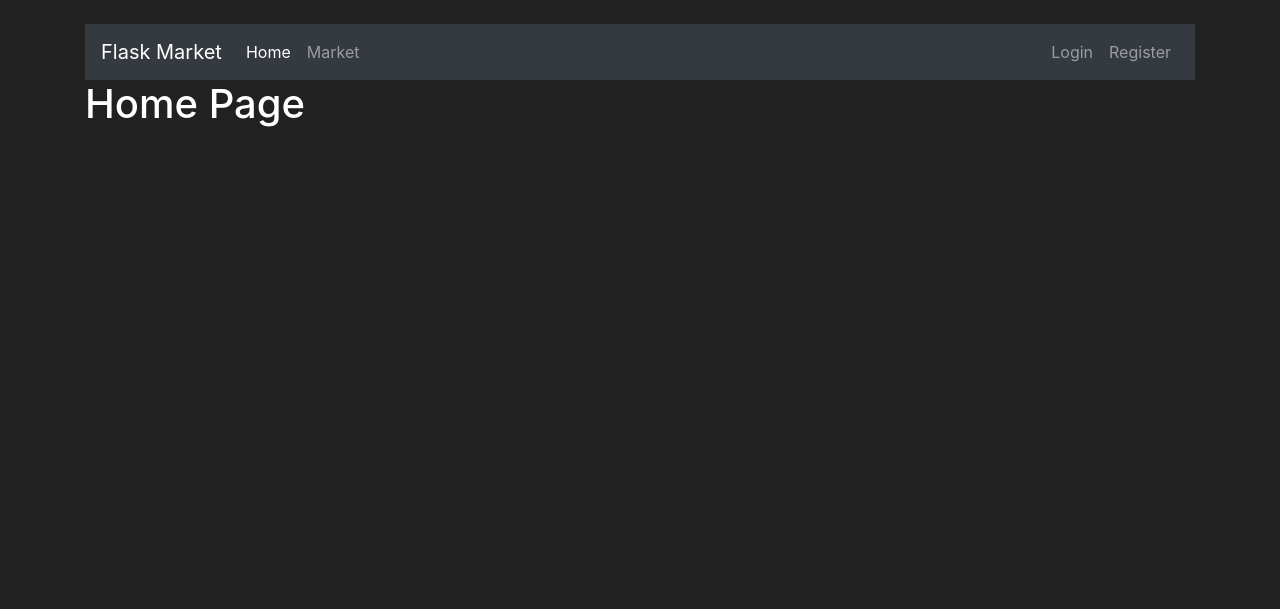
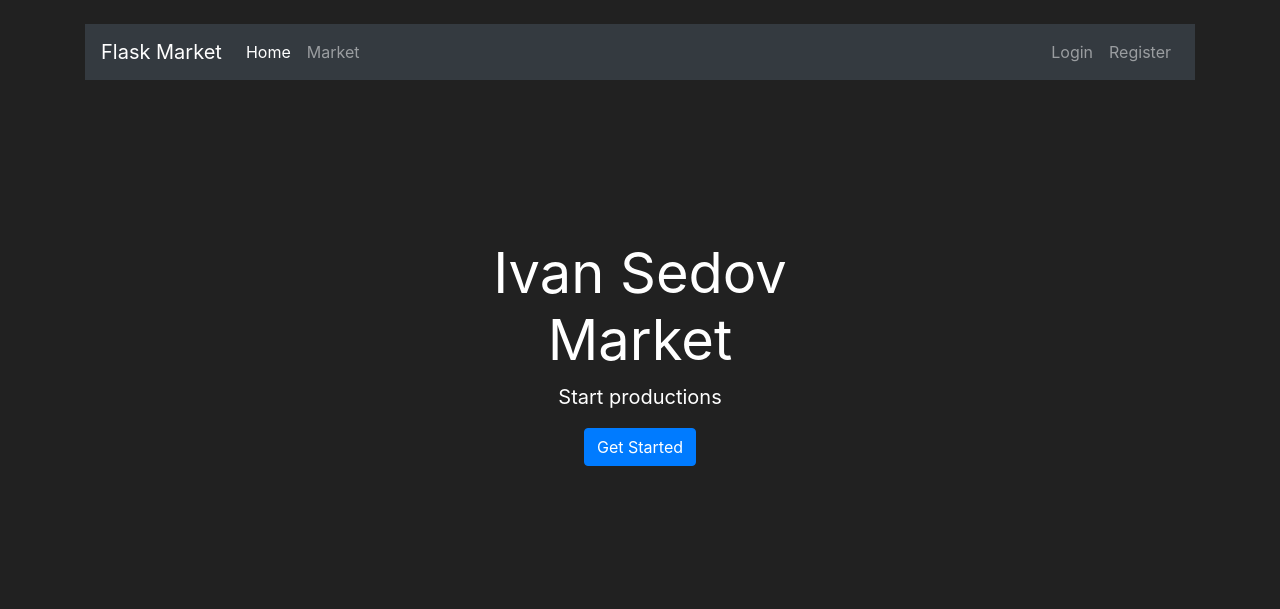
Before and after one commit to e1m7/sedov-test-flask, a Flask app: page / in a window 1280 px wide. Shown: the top 609 px of the page. Run offline with Flask 3, Linux system fonts and the light colour scheme; some libraries are stand-ins or nearby versions.

Commit message:
Add Register&Login auto

```diff
--- a/main.py
+++ b/main.py
@@ -4,7 +4,7 @@ from flask import Flask, render_template, redirect, url_for, flash
 from flask_sqlalchemy import SQLAlchemy
 from flask_bcrypt import Bcrypt
 from flask_login import LoginManager
-from flask_login import login_user
+from flask_login import login_user, logout_user, login_required
 from flask_login import UserMixin
 
 SECRET_KEY = os.urandom(32)
@@ -15,6 +15,8 @@ app.config["SECRET_KEY"] = SECRET_KEY
 db = SQLAlchemy(app)
 bcrypt = Bcrypt(app)
 login_manager = LoginManager(app)
+login_manager.login_view = "login_page"
+login_manager.login_message_category = "info"
 
 # --------------------------- CLASSES -------------------------------------------
 
@@ -120,6 +122,7 @@ def home_page():
 
 
 @app.route("/market")
+@login_required
 def market_page():
     items = Item.query.all()
     return render_template("market.html", items=items)
@@ -136,6 +139,11 @@ def register_page():
         )
         db.session.add(user_to_create)
         db.session.commit()
+        login_user(user_to_create)
+        flash(
+                f"Account create success! You: {user_to_create.username}",
+                category="success",
+            )
         return redirect(url_for("market_page"))
     if form.errors != {}:  # If there are not errors from the validations
         for err_msg in form.errors.values():
@@ -169,4 +177,11 @@ def login_page():
     return render_template("login.html", form=form)
 
 
+@app.route("/logout")
+def logout_page():
+    logout_user()
+    flash("You have logged out!", category='info')
+    return redirect(url_for('home_page'))
+
+
 app.run(host="0.0.0.0", port=81, use_reloader=True)
--- a/templates/base.html
+++ b/templates/base.html
@@ -38,7 +38,7 @@
                      <a class="nav-link">Welcome, {{ current_user.username }}</a>
                   </li>
                   <li class="nav-item">
-                     <a class="nav-link" href="#">Logout</a>
+                     <a class="nav-link" href="{{ url_for('logout_page') }}">Logout</a>
                   </li>
                </ul>
                {% else %}
--- a/templates/home.html
+++ b/templates/home.html
@@ -5,7 +5,15 @@
 {% endblock %}
 
 {% block content %}
-<div class="container">
-    <h1>Home Page</h1>
-</div>
+
+    <div class="position-relative overflow-hidden p-3 p-md-5 m-md-3 text-center gb-dark" style="color: white;">
+        <div class="col-md-5 p-lg-5 mx-auto my-5">
+            <h3 class="display-4 font-weight-normal">Ivan Sedov Market</h3>
+            <p class="lead font-weight-normal">Start productions</p>
+            <a class="btn btn-primary" href="{{ url_for('market_page') }}">Get Started</a>
+        </div>
+        <div class="product-device box-shadow d-none d-md-block"></div>
+        <div class="product-device product-device-2 box-shadow d-none d-md-block"></div>
+    </div>
+
 {% endblock %}
```
